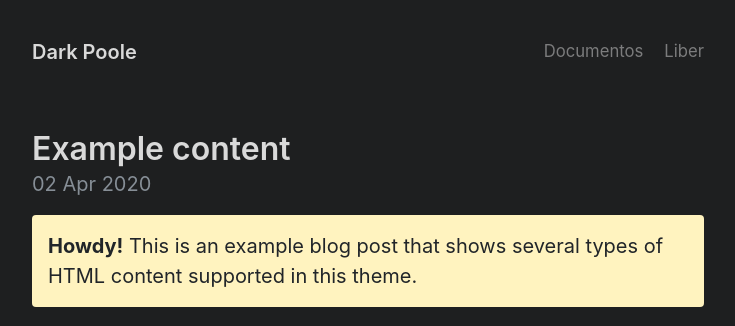
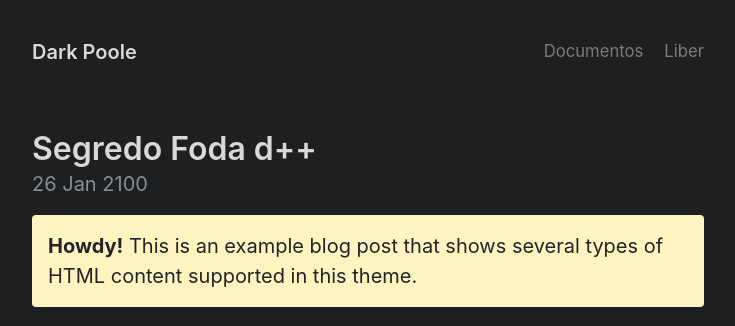
Before and after one commit to Perrud/perrud.github.io, a Jekyll site: the page built from _posts/2020-04-02-example-content.md, in a window 1280 px wide and 900 px high. Shown: the top 326 px of the window, without its empty margins (272-1007 px from the left). Built offline with Jekyll 4.4.1, drawn with Linux system fonts in a browser that asks for light colours.

Commit message:
Update 2020-04-02-example-content.md

```diff
--- a/_posts/2020-04-02-example-content.md
+++ b/_posts/2020-04-02-example-content.md
@@ -1,6 +1,7 @@
 ---
 layout: post
-title: Example content
+title:  "Segredo Foda d++"
+date:   2100-01-26 18:21:39 -0300
 ---
 
 **Howdy!** This is an example blog post that shows several types of HTML content supported in this theme.
```
